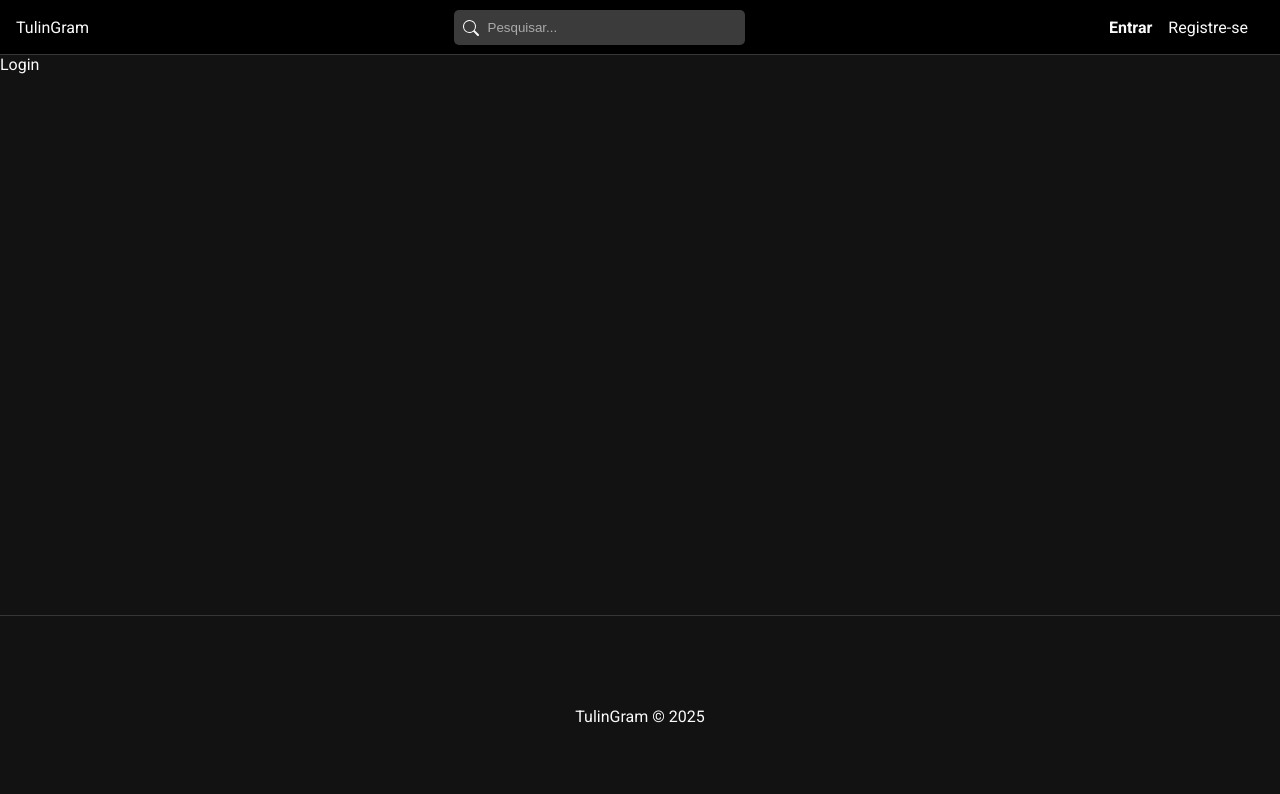
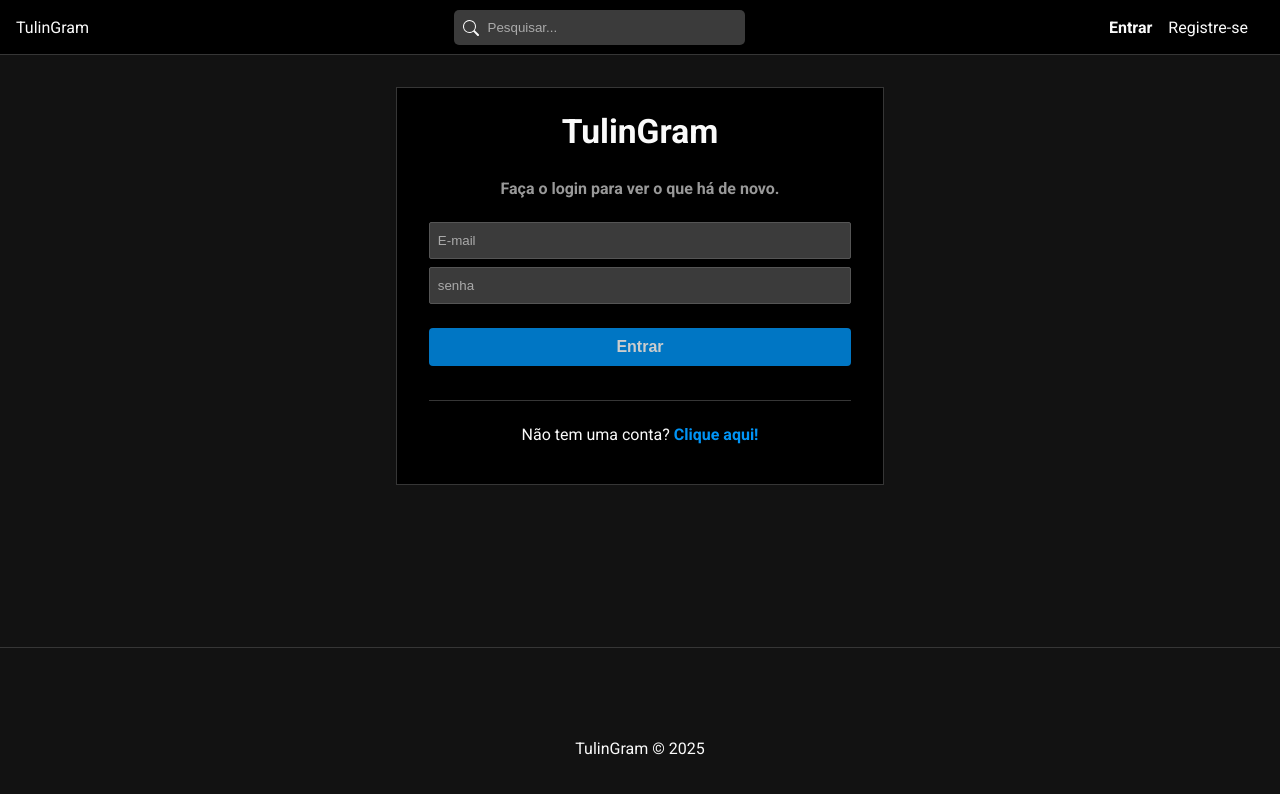
Before and after one commit to marcotuliochaves/TulinGram, a React (Vite) app in the folder frontend/: page /login in a window 1280 px wide. Shown: the top 794 px of the page. Built offline with nearby package versions, Linux system fonts and the light colour scheme.

Commit message:
feat: login e validações de login

```diff
--- a/frontend/src/pages/Auth/Login.jsx
+++ b/frontend/src/pages/Auth/Login.jsx
@@ -1,7 +1,65 @@
 import "./Auth.css";
 
+// Components
+import { Link } from "react-router-dom";
+import Message from "../../components/Message";
+
+// Hooks
+import { useEffect, useState } from "react";
+import { useSelector, useDispatch } from "react-redux";
+
+// Redux
+import { login, reset } from "../../slices/authSlice";
+
 const Login = () => {
-  return <div>Login</div>;
+  const [email, setEmail] = useState("");
+  const [password, setPassword] = useState("");
+
+  const dispatch = useDispatch();
+
+  const { loading, error } = useSelector((state) => state.auth);
+
+  const handleSubmit = (e) => {
+    e.preventDefault();
+
+    const user = {
+      email,
+      password,
+    };
+
+    dispatch(login(user));
+  };
+
+  //  Clean all auth states
+  useEffect(() => {
+    dispatch(reset());
+  }, [dispatch]);
+  return (
+    <div id="login">
+      <h2>TulinGram</h2>
+      <p className="subtitle"> Faça o login para ver o que há de novo.</p>
+      <form onSubmit={handleSubmit}>
+        <input
+          type="text"
+          placeholder="E-mail"
+          onChange={(e) => setEmail(e.target.value)}
+          value={email || ""}
+        />
+        <input
+          type="password"
+          placeholder="senha"
+          onChange={(e) => setPassword(e.target.value)}
+          value={password || ""}
+        />
+        {!loading && <input type="submit" value="Entrar" />}
+        {loading && <input type="submit" value="Aguarde..." disabled />}
+        {error && <Message msg={error} type="error" />}
+      </form>
+      <p>
+        Não tem uma conta? <Link to="/register"> Clique aqui! </Link>
+      </p>
+    </div>
+  );
 };
 
 export default Login;
--- a/frontend/src/services/authService.jsx
+++ b/frontend/src/services/authService.jsx
@@ -10,7 +10,7 @@
       .then((res) => res.json())
       .catch((err) => err);
 
-    if (res) {
+    if (res._id) {
       localStorage.setItem("user", JSON.stringify(res));
     }
     return res;
@@ -24,9 +24,29 @@
   localStorage.removeItem("user");
 };
 
+// Sign in an user
+const login = async (data) => {
+  const config = requestConfig("POST", data);
+
+  try {
+    const res = await fetch(api + "/users/login", config)
+      .then((res) => res.json())
+      .catch((err) => err);
+
+    if (res._id) {
+      localStorage.setItem("user", JSON.stringify(res));
+    }
+
+    return res;
+  } catch (error) {
+    console.log(error);
+  }
+};
+
 const authService = {
   register,
   logout,
+  login,
 };
 
 export default authService;
--- a/frontend/src/slices/authSlice.jsx
+++ b/frontend/src/slices/authSlice.jsx
@@ -30,6 +30,17 @@
   await authService.logout();
 });
 
+// Sign an user
+export const login = createAsyncThunk("auth/login", async (user, thunkAPI) => {
+  const data = await authService.login(user);
+
+  // Check for errors
+  if (data.errors) {
+    return thunkAPI.rejectWithValue(data.errors[0]);
+  }
+
+  return data;
+});
 export const authSlice = createSlice({
   name: "auth",
   initialState,
@@ -62,6 +73,21 @@
         state.success = true;
         state.error = null;
         state.user = null;
+      })
+      .addCase(login.pending, (state) => {
+        state.loading = true;
+        state.error = false;
+      })
+      .addCase(login.fulfilled, (state, action) => {
+        state.loading = false;
+        state.success = true;
+        state.error = null;
+        state.user = action.payload;
+      })
+      .addCase(login.rejected, (state, action) => {
+        state.loading = false;
+        state.error = action.payload;
+        state.user = null;
       });
   },
 });
```
